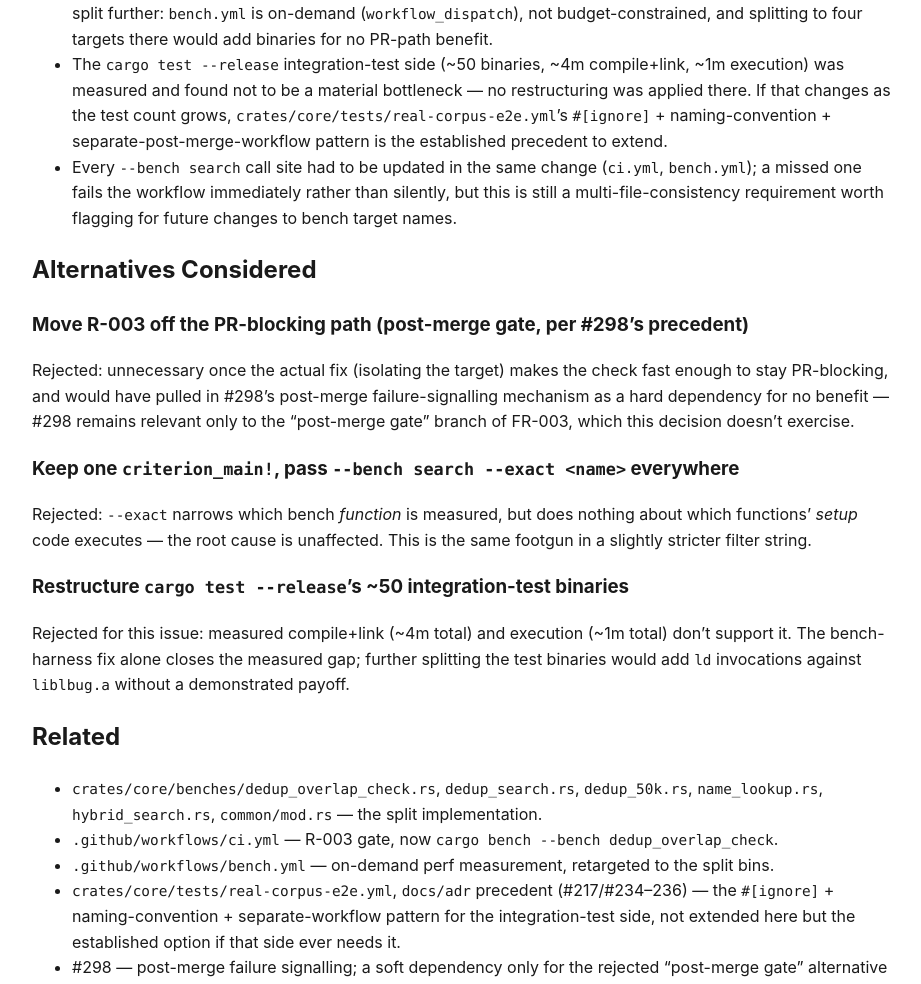
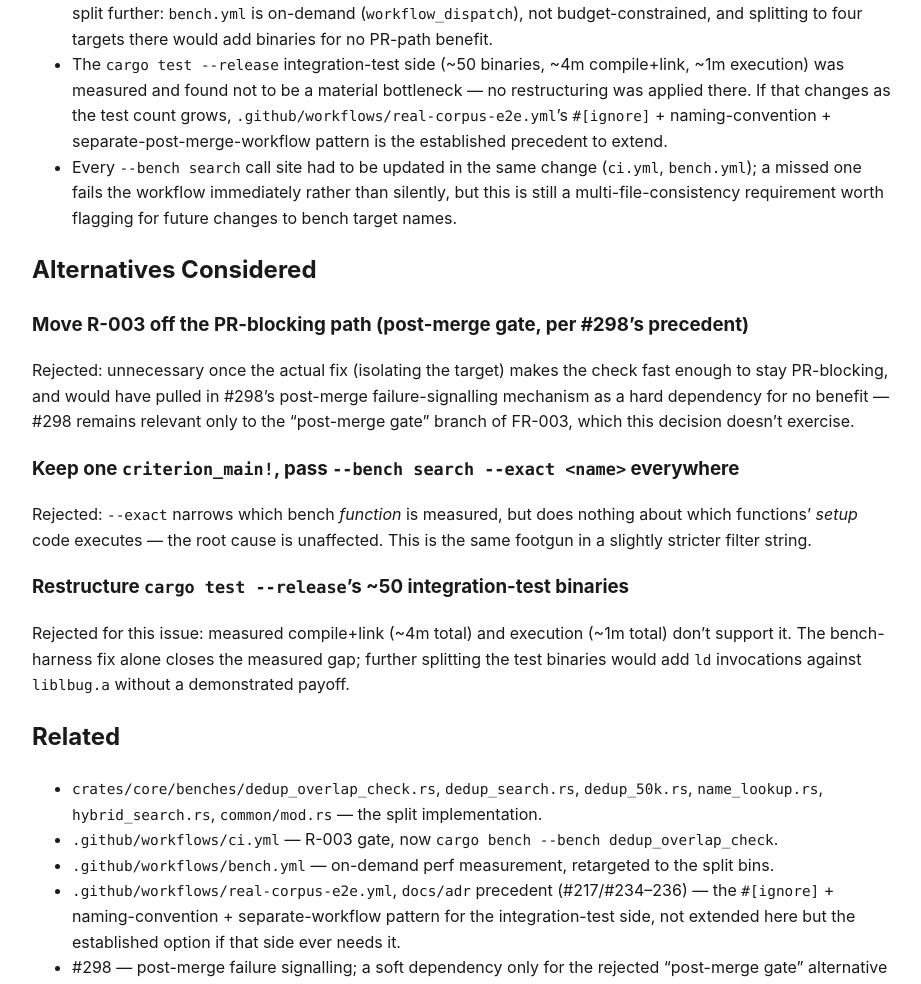
Before and after one commit to verveguy/liminis-context-graph, a Jekyll site: the page built from docs/adr/0316-bench-target-per-criterion-group.md, in a window 1280 px wide and 1400 px high, scrolled down 1855 px. Shown: the part 264-1248 px from the top of the window, without its empty margins (178-1099 px from the left). Built offline with Jekyll 4.4.1, drawn with Linux system fonts in a browser that asks for light colours; our own code applies the rules of GitHub Pages for plain Markdown files.

Commit message:
fix: correct wrong file path in ADR-0316's Related section
real-corpus-e2e.yml lives under .github/workflows/, not
crates/core/tests/ — the ADR cited the wrong path in two places.

```diff
--- a/docs/adr/0316-bench-target-per-criterion-group.md
+++ b/docs/adr/0316-bench-target-per-criterion-group.md
@@ -92,7 +92,7 @@ auto-registration the same way.
   binaries for no PR-path benefit.
 - The `cargo test --release` integration-test side (~50 binaries, ~4m compile+link, ~1m
   execution) was measured and found not to be a material bottleneck — no restructuring was applied
-  there. If that changes as the test count grows, `crates/core/tests/real-corpus-e2e.yml`'s
+  there. If that changes as the test count grows, `.github/workflows/real-corpus-e2e.yml`'s
   `#[ignore]` + naming-convention + separate-post-merge-workflow pattern is the established
   precedent to extend.
 - Every `--bench search` call site had to be updated in the same change (`ci.yml`, `bench.yml`);
@@ -126,7 +126,7 @@ binaries would add `ld` invocations against `liblbug.a` without a demonstrated p
   `name_lookup.rs`, `hybrid_search.rs`, `common/mod.rs` — the split implementation.
 - `.github/workflows/ci.yml` — R-003 gate, now `cargo bench --bench dedup_overlap_check`.
 - `.github/workflows/bench.yml` — on-demand perf measurement, retargeted to the split bins.
-- `crates/core/tests/real-corpus-e2e.yml`, `docs/adr` precedent (#217/#234–236) — the
+- `.github/workflows/real-corpus-e2e.yml`, `docs/adr` precedent (#217/#234–236) — the
   `#[ignore]` + naming-convention + separate-workflow pattern for the integration-test side,
   not extended here but the established option if that side ever needs it.
 - #298 — post-merge failure signalling; a soft dependency only for the rejected "post-merge
```
